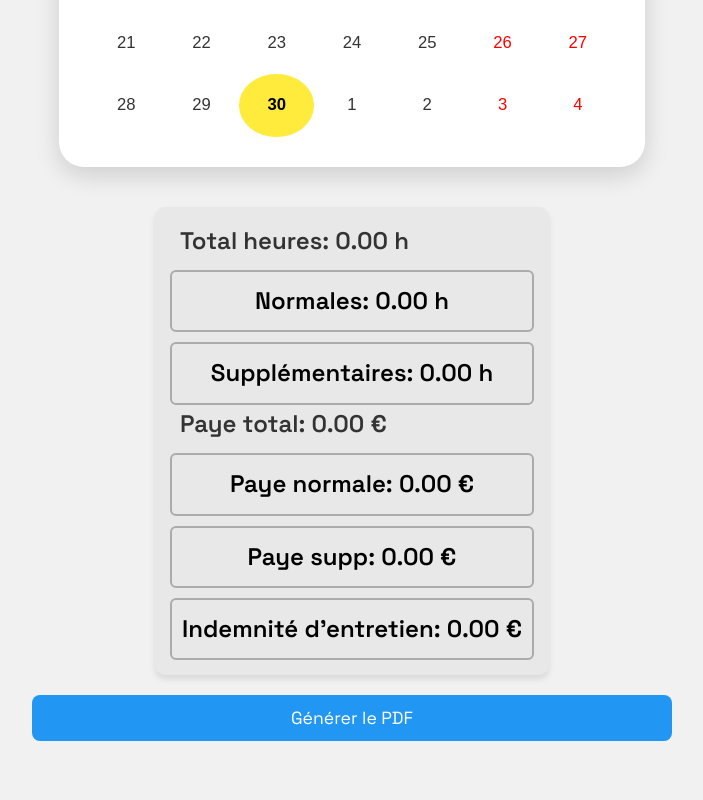
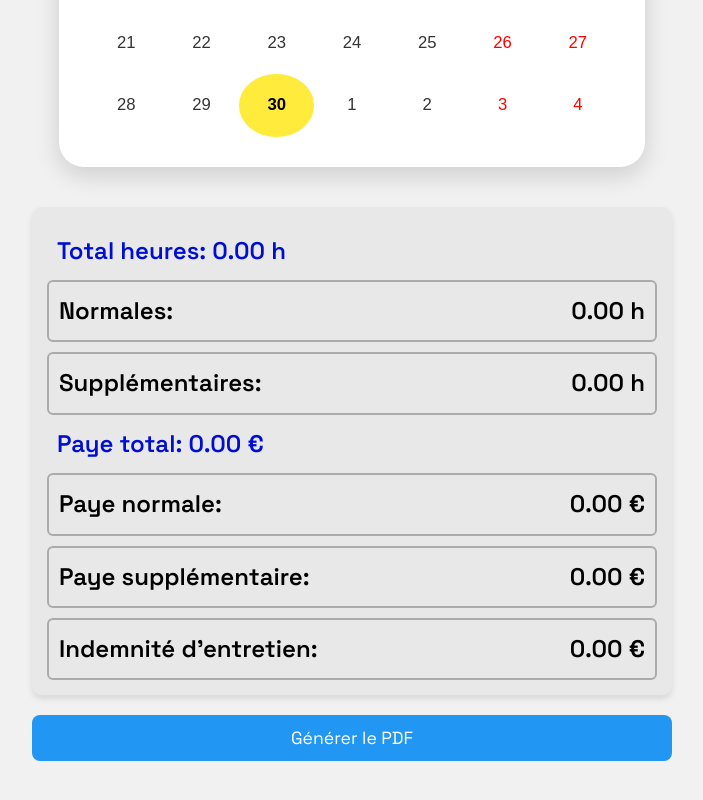
Before and after one commit to mauvaisEsprit/assistante-calculatrice, a React (Vite) app: page / in a window 1280 px wide. Shown: the part 1266-2066 px from the top of the page, without its empty margins (288-991 px from the left). Built offline with nearby package versions, Linux system fonts and the light colour scheme.

Commit message:
change13??

```diff
--- a/src/App.css
+++ b/src/App.css
@@ -200,49 +200,21 @@ button:hover {
   background-color: #e53935;
 }
 
-
-
-
-
-.overtime-hours {
-  color: #ff5722;
-  font-weight: bold;
-}
-
-/* Стили для итогов */
-.result {
-  border-top: 2px solid #ddd;
-  padding-top: 30px;
-  margin-top: 40px;
-  background-color: #f9f9f9;
-  border-radius: 12px;
-  box-shadow: 0 4px 6px rgba(0, 0, 0, 0.05);
-  font-family: "Space Grotesk", sans-serif;
-}
-
-.result h2 {
-  margin: 10px 0;
-  font-family: "Space Grotesk", sans-serif;
-}
-
-.result h3 {
-  font-weight: 600;
-  font-family: "Space Grotesk", sans-serif;
-}
-
-.result strong {
-  font-family: "Space Grotesk", sans-serif;
-  font-size: 1.3rem;
-}
-
 /* Стили для итогов */
 .totals {
+  width: 50%;
   background-color: rgba(0, 0, 0, 0.04);
   padding: 15px;
   border-radius: 10px;
   box-shadow: 0 4px 6px rgba(0, 0, 0, 0.1);
 }
 
+.totals h2 {
+  margin-top: 10px;
+  color: #000ed2;
+}
+
+/* Стили для абзацев */
 .totals p {
   font-size: 1.5rem;
   font-family: "Space Grotesk", sans-serif;
@@ -252,8 +224,18 @@ button:hover {
   padding: 10px;
   border-radius: 6px;
   margin-top: 10px;
-  text-align: center;
+  text-align: left;
+  display: flex;
+  justify-content: space-between; /* Для выравнивания текста и значений */
+  align-items: center;
 }
+
+/* Стили для значений (span) */
+.totals span {
+  text-align: right;
+  display: inline-block; /* Чтобы применился text-align */
+}
+
 
 /* Стили для кнопки PDF */
 .pdf-button {
@@ -335,3 +317,9 @@ button:hover {
   from { opacity: 1; }
   to { opacity: 0; }
 }
+
+@media (max-width: 768px) {
+  .totals {
+    width: 100%;
+  }
+}
--- a/src/App.jsx
+++ b/src/App.jsx
@@ -1,38 +1,40 @@
-import React, { useState, useEffect } from 'react';
-import './App.css';
-import { jsPDF } from 'jspdf';
-import WorkCalendar from './WorkCalendar';
-import './WorkCalendar.css'; // Импортируем стили
-import Footer from './Footer';
-
+import React, { useState, useEffect, useMemo } from "react";
+import "./App.css";
+import { jsPDF } from "jspdf";
+import WorkCalendar from "./WorkCalendar";
+import "./WorkCalendar.css"; // Импортируем стили
+import Footer from "./Footer";
 
 function App() {
   const [workData, setWorkData] = useState(() => {
-    const saved = localStorage.getItem('workData');
+    const saved = localStorage.getItem("workData");
     return saved ? JSON.parse(saved) : [];
   });
-  const [selectedDate, setSelectedDate] = useState('');
-  const [startTime, setStartTime] = useState('');
-  const [endTime, setEndTime] = useState('');
+  const [selectedDate, setSelectedDate] = useState("");
+  const [startTime, setStartTime] = useState("");
+  const [endTime, setEndTime] = useState("");
   const [hourlyRate, setHourlyRate] = useState(() => {
-    const savedRate = localStorage.getItem('hourlyRate');
-    return savedRate ? parseFloat(savedRate) : 3.12;  // Преобразуем в число
+    const savedRate = localStorage.getItem("hourlyRate");
+    return savedRate ? parseFloat(savedRate) : 3.12; // Преобразуем в число
   });
   const [indemnityRate, setIndemnityRate] = useState(() => {
-    const savedIndemnity = localStorage.getItem('indemnityRate');
-    return savedIndemnity ? parseFloat(savedIndemnity) : 3.75;  // Преобразуем в число
+    const savedIndemnity = localStorage.getItem("indemnityRate");
+    return savedIndemnity ? parseFloat(savedIndemnity) : 3.75; // Преобразуем в число
   });
 
   const [weekLimit, setWeekLimit] = useState(() => {
     // При инициализации проверяем, есть ли сохранённое значение в localStorage
-    const savedLimit = localStorage.getItem('weekLimit');
+    const savedLimit = localStorage.getItem("weekLimit");
     return savedLimit ? parseFloat(savedLimit) : 45; // Если значение есть, используем его, иначе 45
   });
 
-  const [notification, setNotification] = useState({ message: '', isError: false });
+  const [notification, setNotification] = useState({
+    message: "",
+    isError: false,
+  });
 
-  const showNotification = (message, type = 'success', duration = 2500) => {
-    const notification = document.createElement('div');
+  const showNotification = (message, type = "success", duration = 2500) => {
+    const notification = document.createElement("div");
     notification.className = `notification ${type}`;
     notification.textContent = message;
     document.body.appendChild(notification);
@@ -42,72 +44,61 @@ function App() {
     }, duration);
   };
 
-
   const overtimeMultiplier = 1.25;
-
-
 
   const handleIndemnityRateChange = (e) => {
     let value = e.target.value;
 
     // Заменяем запятую на точку
-    value = value.replace(',', '.');
+    value = value.replace(",", ".");
 
     // Проверяем, что введено корректное число
-    if (
-      value === '' ||
-      (/^\d*\.?\d{0,2}$/.test(value) && !isNaN(value))
-    ) {
+    if (value === "" || (/^\d*\.?\d{0,2}$/.test(value) && !isNaN(value))) {
       setIndemnityRate(value); // Сохраняем введенное значение как строку
     }
   };
 
-
-
   useEffect(() => {
-    localStorage.setItem('workData', JSON.stringify(workData));
+    localStorage.setItem("workData", JSON.stringify(workData));
   }, [workData]);
 
   useEffect(() => {
-    localStorage.setItem('hourlyRate', hourlyRate);
+    localStorage.setItem("hourlyRate", hourlyRate);
   }, [hourlyRate]);
 
   useEffect(() => {
-    localStorage.setItem('indemnityRate', indemnityRate);
+    localStorage.setItem("indemnityRate", indemnityRate);
   }, [indemnityRate]);
 
   const handleDateChange = (e) => setSelectedDate(e.target.value);
   const handleStartTimeChange = (e) => setStartTime(e.target.value);
   const handleEndTimeChange = (e) => setEndTime(e.target.value);
   const handleRateChange = (e) => {
-    let value = e.target.value.replace(',', '.');
+    let value = e.target.value.replace(",", ".");
 
     // Разрешаем пустое значение или число с максимум двумя знаками после точки
-    if (
-      value === '' ||
-      (/^\d*\.?\d{0,2}$/.test(value) && !isNaN(value))
-    ) {
+    if (value === "" || (/^\d*\.?\d{0,2}$/.test(value) && !isNaN(value))) {
       setHourlyRate(value);
     }
   };
-
-
 
   const handleWeekLimitChange = (e) => {
     const value = parseFloat(e.target.value);
     if (!isNaN(value)) {
       setWeekLimit(value);
-      localStorage.setItem('weekLimit', value); // Сохраняем новое значение в localStorage
+      localStorage.setItem("weekLimit", value); // Сохраняем новое значение в localStorage
     }
   };
 
   const roundToQuarterHour = (time) => {
-    const [hours, minutes] = time.split(':').map(Number);
+    const [hours, minutes] = time.split(":").map(Number);
     const totalMinutes = hours * 60 + minutes;
     const roundedMinutes = Math.round(totalMinutes / 15) * 15;
     const roundedHours = Math.floor(roundedMinutes / 60);
     const roundedMins = roundedMinutes % 60;
-    return `${String(roundedHours).padStart(2, '0')}:${String(roundedMins).padStart(2, '0')}`;
+    return `${String(roundedHours).padStart(2, "0")}:${String(
+      roundedMins
+    ).padStart(2, "0")}`;
   };
 
   const handleAddWorkDay = () => {
@@ -119,7 +110,10 @@ function App() {
       const endDateTime = new Date(`${selectedDate}T${roundedEndTime}`);
 
       if (endDateTime <= startDateTime) {
-        showNotification("L'heure de fin ne peut pas être avant l'heure de début !", "error");
+        showNotification(
+          "L'heure de fin ne peut pas être avant l'heure de début !",
+          "error"
+        );
         return;
       }
 
@@ -133,12 +127,15 @@ function App() {
       let workedHours = diffInMilliseconds / (1000 * 60 * 60);
       workedHours = Math.round(workedHours / 0.25) * 0.25;
 
-      const newWorkData = [...workData, {
+      const newWorkData = [
+        ...workData,
+        {
           date: selectedDate,
           startTime: roundedStartTime,
           endTime: roundedEndTime,
-        workedHours
-      }];
+          workedHours,
+        },
+      ];
       setWorkData(newWorkData);
       showNotification("Journée ajoutée avec succès !", "success");
     } else {
@@ -147,32 +144,35 @@ function App() {
   };
 
   const handleDeleteWorkDay = (indexToDelete) => {
-    const confirmed = window.confirm("Êtes-vous sûr de vouloir supprimer cette journée ?");
+    const confirmed = window.confirm(
+      "Êtes-vous sûr de vouloir supprimer cette journée ?"
+    );
     if (confirmed) {
-      const newWorkData = workData.filter((_, index) => index !== indexToDelete);
+      const newWorkData = workData.filter(
+        (_, index) => index !== indexToDelete
+      );
       setWorkData(newWorkData);
       showNotification("Journée supprimée.", "warning", 1500);
     }
   };
 
-
-
   const handleClearAll = () => {
-    if (window.confirm('Êtes-vous sûr de vouloir tout effacer ?' )) {
+    if (window.confirm("Êtes-vous sûr de vouloir tout effacer ?")) {
       setWorkData([]);
       localStorage.clear();
       showNotification("Historique supprimé.", "warning", 1500);
     }
   };
 
-
   /*  ----- Генерация PDF -----  */
   const generatePDF = async () => {
-  const sortedWorkData = [...workData].sort((a, b) => new Date(a.date) - new Date(b.date));
+    const sortedWorkData = [...workData].sort(
+      (a, b) => new Date(a.date) - new Date(b.date)
+    );
     const doc = new jsPDF();
 
     // Заголовок
-  doc.setFont('helvetica', 'bold');
+    doc.setFont("helvetica", "bold");
     doc.setFontSize(18);
     doc.setTextColor(0, 51, 102);
     doc.text("Rapport des heures de travail et salaire", 20, 20);
@@ -180,14 +180,20 @@ function App() {
     let yPosition = 40;
 
     // Дата генерации
-  const generatedDate = new Date().toLocaleDateString('fr-FR');
+    const generatedDate = new Date().toLocaleDateString("fr-FR");
     doc.setFontSize(12);
     doc.setTextColor(100);
     doc.text(`Date de génération : ${generatedDate}`, 20, yPosition);
     yPosition += 10;
 
     // Таблица
-  const tableHeader = ['Date', 'Début', 'Fin', 'Durée (hh:mm)', 'Durée (déc.)'];
+    const tableHeader = [
+      "Date",
+      "Début",
+      "Fin",
+      "Durée (hh:mm)",
+      "Durée (déc.)",
+    ];
     const columnWidths = [30, 30, 30, 50, 40];
     const tableWidth = columnWidths.reduce((a, b) => a + b, 0);
 
@@ -195,30 +201,34 @@ function App() {
     doc.setFillColor(0, 102, 204);
     doc.setTextColor(255, 255, 255);
     doc.setFontSize(12);
-  doc.rect(20, yPosition, tableWidth, 10, 'F');
+    doc.rect(20, yPosition, tableWidth, 10, "F");
     tableHeader.forEach((header, i) => {
-    doc.text(header, 20 + columnWidths.slice(0, i).reduce((a, b) => a + b, 0) + 2, yPosition + 7);
+      doc.text(
+        header,
+        20 + columnWidths.slice(0, i).reduce((a, b) => a + b, 0) + 2,
+        yPosition + 7
+      );
     });
     yPosition += 10;
 
-  doc.setFont('helvetica', 'normal');
+    doc.setFont("helvetica", "normal");
     doc.setTextColor(0, 0, 0);
 
     // Данные таблицы
-  sortedWorkData.forEach(day => {
-    const [h, m] = (day.workedHours * 60).toFixed(0).split('.').map(Number);
+    sortedWorkData.forEach((day) => {
+      const [h, m] = (day.workedHours * 60).toFixed(0).split(".").map(Number);
       const hours = Math.floor(day.workedHours);
       const minutes = Math.round((day.workedHours - hours) * 60);
-    const durationHHMM = `${hours}h${minutes.toString().padStart(2, '0')}`;
+      const durationHHMM = `${hours}h${minutes.toString().padStart(2, "0")}`;
 
-    const formattedDate = new Date(day.date).toLocaleDateString('fr-FR');
+      const formattedDate = new Date(day.date).toLocaleDateString("fr-FR");
 
       const row = [
         formattedDate,
         day.startTime,
         day.endTime,
         durationHHMM,
-      day.workedHours.toFixed(2)
+        day.workedHours.toFixed(2),
       ];
 
       row.forEach((cell, i) => {
@@ -238,41 +248,69 @@ function App() {
     yPosition += 10;
 
     // Подсчёт
-  const { normalHours, overtimeHours } = calculateTotals();
+    const { normalHours, overtimeHours } = totals;
     const normalPay = normalHours * parseFloat(hourlyRate || 0);
     const overtimePay = overtimeHours * (hourlyRate || 0) * overtimeMultiplier;
     const totalPay = normalPay + overtimePay;
 
-  const uniqueDates = new Set(sortedWorkData.map(day => day.date));
-  const totalIndemnity = uniqueDates.size * (isNaN(indemnityRate) ? 0 : indemnityRate);
+    const uniqueDates = new Set(sortedWorkData.map((day) => day.date));
+    const totalIndemnity =
+      uniqueDates.size * (isNaN(indemnityRate) ? 0 : indemnityRate);
     const grandTotalPay = totalPay + totalIndemnity;
     const heuresTotales = normalHours + overtimeHours;
 
     // Итог
-  doc.setFont('helvetica', 'bold');
+    doc.setFont("helvetica", "bold");
     doc.setTextColor(0, 102, 204);
     doc.text("Résumé des heures et paiement", 20, yPosition);
     yPosition += 10;
 
-  doc.setFont('helvetica', 'normal');
+    doc.setFont("helvetica", "normal");
     doc.setTextColor(0, 0, 0);
-  doc.text(`Heures normales : ${normalHours.toFixed(2)} h`, 20, yPosition); yPosition += 10;
-  doc.text(`Heures supplémentaires : ${overtimeHours.toFixed(2)} h`, 20, yPosition); yPosition += 10;
-  doc.text(`Heures totales : ${heuresTotales.toFixed(2)} h`, 20, yPosition); yPosition += 10;
-  doc.text(`Paiement heures normales : ${normalPay.toFixed(2)} €`, 20, yPosition); yPosition += 10;
-  doc.text(`Paiement heures supplémentaires : ${overtimePay.toFixed(2)} €`, 20, yPosition); yPosition += 10;
-  doc.text(`Indemnités d'entretien : ${totalIndemnity.toFixed(2)} €`, 20, yPosition); yPosition += 10;
+    doc.text(`Heures normales : ${normalHours.toFixed(2)} h`, 20, yPosition);
+    yPosition += 10;
+    doc.text(
+      `Heures supplémentaires : ${overtimeHours.toFixed(2)} h`,
+      20,
+      yPosition
+    );
+    yPosition += 10;
+    doc.text(`Heures totales : ${heuresTotales.toFixed(2)} h`, 20, yPosition);
+    yPosition += 10;
+    doc.text(
+      `Paiement heures normales : ${normalPay.toFixed(2)} €`,
+      20,
+      yPosition
+    );
+    yPosition += 10;
+    doc.text(
+      `Paiement heures supplémentaires : ${overtimePay.toFixed(2)} €`,
+      20,
+      yPosition
+    );
+    yPosition += 10;
+    doc.text(
+      `Indemnités d'entretien : ${totalIndemnity.toFixed(2)} €`,
+      20,
+      yPosition
+    );
+    yPosition += 10;
     doc.text(`Total général : ${grandTotalPay.toFixed(2)} €`, 20, yPosition);
 
     // Сохранение
     const blob = doc.output("blob");
 
-  if (navigator.canShare && navigator.canShare({ files: [new File([blob], "rapport.pdf", { type: "application/pdf" })] })) {
+    if (
+      navigator.canShare &&
+      navigator.canShare({
+        files: [new File([blob], "rapport.pdf", { type: "application/pdf" })],
+      })
+    ) {
       try {
         await navigator.share({
           title: "Rapport de travail",
           text: "Voici le récapitulatif PDF.",
-        files: [new File([blob], "rapport.pdf", { type: "application/pdf" })]
+          files: [new File([blob], "rapport.pdf", { type: "application/pdf" })],
         });
       } catch (error) {
         console.error("Erreur lors du partage :", error);
@@ -286,17 +324,12 @@ function App() {
       link.click();
       URL.revokeObjectURL(url);
     }
-
   };
-
-
-
-
 
   const groupByWeeks = () => {
     const weeks = {};
 
-    workData.forEach(day => {
+    workData.forEach((day) => {
       const date = new Date(day.date);
       const year = date.getFullYear();
       const weekNumber = getWeekNumber(date);
@@ -312,141 +345,162 @@ function App() {
     return weeks;
   };
 
-  const calculateTotals = () => {
+  const getWeekNumber = (date) => {
+    const tempDate = new Date(
+      date.getFullYear(),
+      date.getMonth(),
+      date.getDate()
+    );
+    tempDate.setDate(tempDate.getDate() - tempDate.getDay() + 1); // Понедельник недели
+    const firstDayOfYear = new Date(tempDate.getFullYear(), 0, 1);
+    const daysInBetween = Math.floor(
+      (tempDate - firstDayOfYear) / (24 * 60 * 60 * 1000)
+    );
+    return Math.ceil((daysInBetween + 1) / 7); // Вычисление номера недели
+  };
+
+  const totals = useMemo(() => {
     let normalHours = 0;
     let overtimeHours = 0;
 
-    Object.values(groupByWeeks()).forEach(week => {
+    Object.values(groupByWeeks()).forEach((week) => {
       if (week.hours <= weekLimit) {
         normalHours += week.hours;
       } else {
         normalHours += weekLimit;
-        overtimeHours += (week.hours - weekLimit);
+        overtimeHours += week.hours - weekLimit;
       }
     });
 
     return { normalHours, overtimeHours };
-  };
-
-  const getWeekNumber = (date) => {
-    const tempDate = new Date(date.getFullYear(), date.getMonth(), date.getDate());
-    tempDate.setDate(tempDate.getDate() - tempDate.getDay() + 1);  // Понедельник недели
-    const firstDayOfYear = new Date(tempDate.getFullYear(), 0, 1);
-    const daysInBetween = Math.floor((tempDate - firstDayOfYear) / (24 * 60 * 60 * 1000));
-    return Math.ceil((daysInBetween + 1) / 7);  // Вычисление номера недели
-  };
+  }, [workData, weekLimit]);
 
   return (
     <div className="App">
       <h1>Nounoulatrice</h1>
       <div className="form">
         <label>Date:</label>
-       <input
-          type="date"
-          value={selectedDate}
-          onChange={handleDateChange}
-        />
+        <input type="date" value={selectedDate} onChange={handleDateChange} />
         <label>Heure de début:</label>
-         <input
-          type="time"
-          value={startTime}
-          onChange={handleStartTimeChange}
-        />
+        <input type="time" value={startTime} onChange={handleStartTimeChange} />
         <label>Heure de fin:</label>
-          <input
-            type="time"
-            value={endTime}
-            onChange={handleEndTimeChange}
-          />
-        <label>
-       Taux horaire:</label>
+        <input type="time" value={endTime} onChange={handleEndTimeChange} />
+        <label>Taux horaire:</label>
         <input
           type="number"
           step="0.01"
           value={hourlyRate}
           onChange={handleRateChange}
-
         />
 
-         <label>
-         Indemnité d'entretien: </label>
+        <label>Indemnité d'entretien: </label>
         <input
           type="number"
           step="0.01"
           value={indemnityRate}
           onChange={handleIndemnityRateChange}
-
-
         />
 
-
-        <label>
-         Limite hebdomadaire:</label>
+        <label>Limite hebdomadaire:</label>
         <input
           type="number"
           value={weekLimit}
           onChange={handleWeekLimitChange}
         />
 
-
-        <button
-        className='add-button'
-        onClick={handleAddWorkDay}>
+        <button className="add-button" onClick={handleAddWorkDay}>
           Ajouter une journée de travail
         </button>
         {notification.message && (
-  <div className={`notification ${notification.isError ? 'error' : 'success'}`}>
+          <div
+            className={`notification ${
+              notification.isError ? "error" : "success"
+            }`}
+          >
             {notification.message}
           </div>
         )}
 
-
-        <button
-        className='clear-history-button'
-        onClick={handleClearAll}>
+        <button className="clear-history-button" onClick={handleClearAll}>
           Effacer l'Historique
         </button>
       </div>
       <div className="workHistory">
         <h2>Historique des heures:</h2>
-  <ul>
+        <ol>
           {[...workData]
-      .sort((a, b) => new Date(b.date) - new Date(a.date)) // сортировка от новой к старой
+            .sort((b, a) => new Date(b.date) - new Date(a.date)) // сортировка от новой к старой
             .map((day, index) => (
               <li key={index}>
-          {`${new Date(day.date).toLocaleDateString('fr-FR')} - ${day.startTime} à ${day.endTime} - ${day.workedHours.toFixed(2)} h`}
+                {`${new Date(day.date).toLocaleDateString("fr-FR")} - ${
+                  day.startTime
+                } à ${day.endTime} - ${day.workedHours.toFixed(2)} h`}
                 <button
-              className='butt-supp'
-              onClick={() => handleDeleteWorkDay(index)}>
+                  className="butt-supp"
+                  onClick={() => handleDeleteWorkDay(index)}
+                >
                   Supprimer
                 </button>
               </li>
             ))}
-        </ul>
+        </ol>
         <WorkCalendar workData={workData} />
         <div className="totals">
-  <h2>Total heures: {(
-    calculateTotals().normalHours +
-    calculateTotals().overtimeHours).toFixed(2)} h</h2>
-  <p>Normales: {calculateTotals().normalHours.toFixed(2)} h</p>
-  <p>Supplémentaires: {calculateTotals().overtimeHours.toFixed(2)} h</p>
-  <h2>Paye total: {(
-    calculateTotals().normalHours * hourlyRate +
-    calculateTotals().overtimeHours * hourlyRate * overtimeMultiplier +
-    new Set(workData.map(d => d.date)).size * indemnityRate
-  ).toFixed(2)} €</h2>
-  <p>Paye normale: {(calculateTotals().normalHours * hourlyRate).toFixed(2)} €</p>
-  <p>Paye supp: {(calculateTotals().overtimeHours * hourlyRate * overtimeMultiplier).toFixed(2)} €</p>
-  <p>Indemnité d'entretien: {(new Set(workData.map(d => d.date)).size * indemnityRate).toFixed(2)} €</p>
+          <h2>
+            Total heures:{" "}
+            <span className="value">
+              {(totals.normalHours + totals.overtimeHours).toFixed(2)} h
+            </span>
+          </h2>
+          <p>
+            Normales:{" "}
+            <span className="value">{totals.normalHours.toFixed(2)} h</span>
+          </p>
+          <p>
+            Supplémentaires:{" "}
+            <span className="value">{totals.overtimeHours.toFixed(2)} h</span>
+          </p>
+          <h2>
+            Paye total:{" "}
+            <span className="value">
+              {(
+                totals.normalHours * hourlyRate +
+                totals.overtimeHours * hourlyRate * overtimeMultiplier +
+                new Set(workData.map((d) => d.date)).size * indemnityRate
+              ).toFixed(2)}{" "}
+              €
+            </span>
+          </h2>
+          <p>
+            Paye normale:{" "}
+            <span className="value">
+              {(totals.normalHours * hourlyRate).toFixed(2)} €
+            </span>
+          </p>
+          <p>
+            Paye supplémentaire:{" "}
+            <span className="value">
+              {(totals.overtimeHours * hourlyRate * overtimeMultiplier).toFixed(
+                2
+              )}{" "}
+              €
+            </span>
+          </p>
+          <p>
+            Indemnité d'entretien:{" "}
+            <span className="value">
+              {(
+                new Set(workData.map((d) => d.date)).size * indemnityRate
+              ).toFixed(2)}{" "}
+              €
+            </span>
+          </p>
         </div>
 
-
-        <button
-        className='pdf-button'
-        onClick={generatePDF}>
+        <button className="pdf-button" onClick={generatePDF}>
           Générer le PDF
         </button>
-        <Footer/>
+        <Footer />
       </div>
     </div>
   );
```
Also changed, not shown: 6 other files (tests, documents, lock files or other folders). Lines whose indentation alone changed are shown as unchanged.
